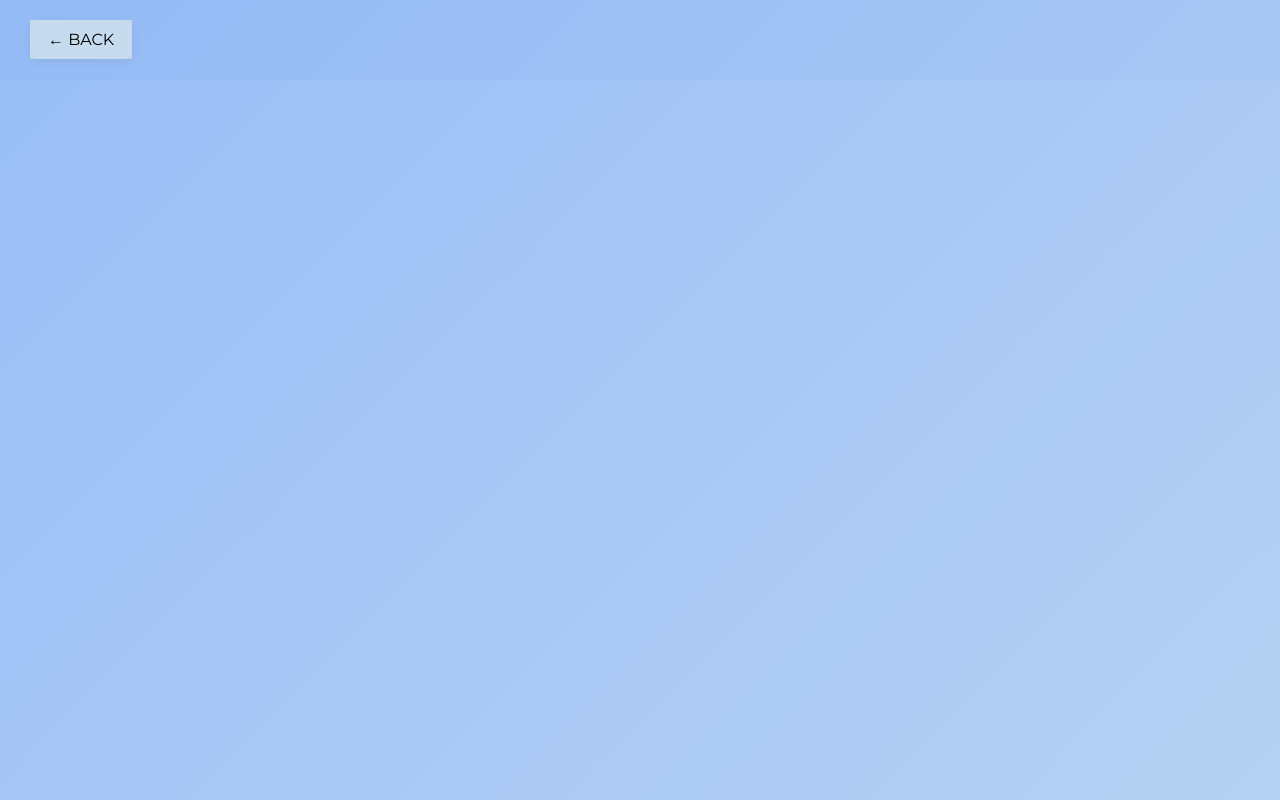
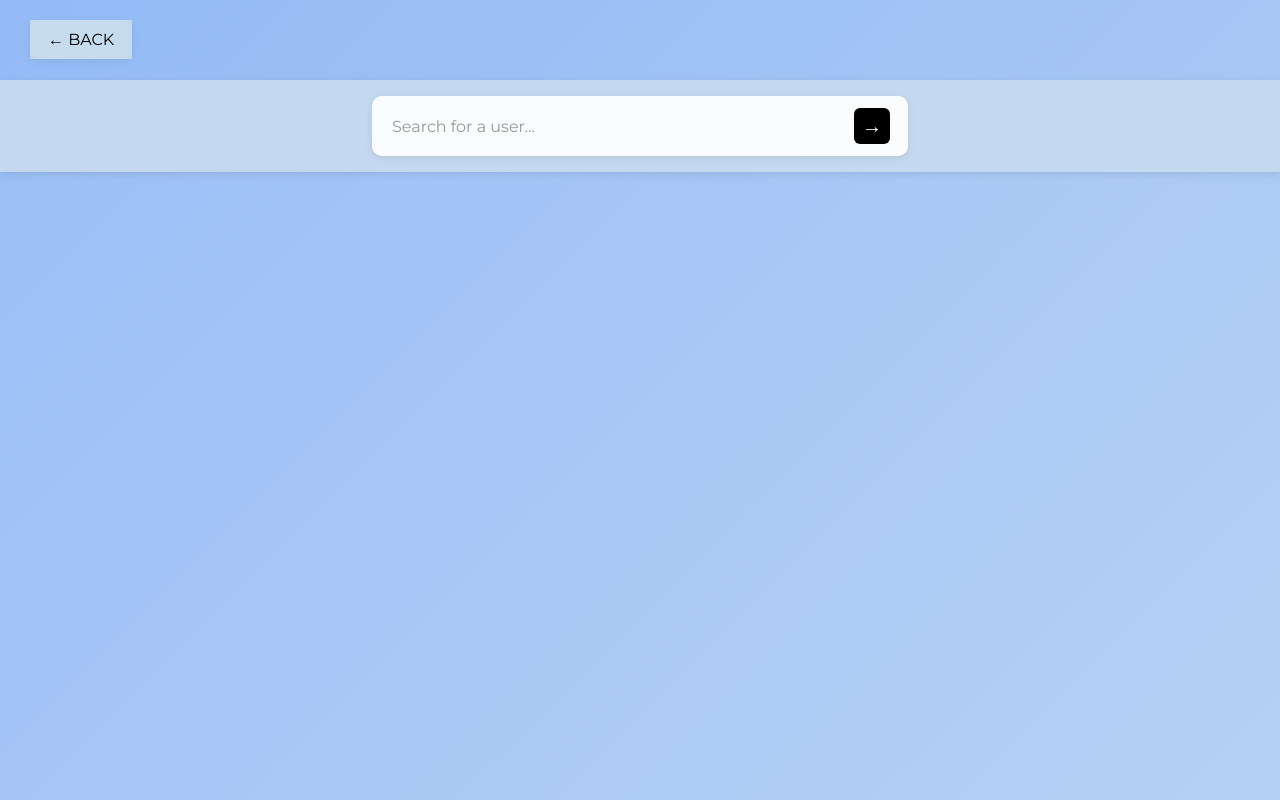
Before and after one commit to yasmincsun/comp490project, a React (Vite) app in the folder FrontEnd/: page /friends in a window 1280 px wide. Built offline with nearby package versions, Linux system fonts and the light colour scheme; sample sign-in values are in the browser's storage; the HTML template or start-up script is replaced by a standard one.

Commit message:
profile searching

```diff
--- a/FrontEnd/src/components/friendPage/friendPage.css
+++ b/FrontEnd/src/components/friendPage/friendPage.css
@@ -83,6 +83,197 @@
     padding-top: 80px;
 }
 
+/* Search bar styles */
+.friendpage-search-bar-container {
+    position: fixed;
+    top: 80px;
+    left: 0;
+    right: 0;
+    z-index: 150;
+    background: rgba(199, 219, 239, 0.92);
+    padding: 16px 30px;
+    display: flex;
+    justify-content: center;
+    box-shadow: 0 2px 8px rgba(0, 0, 0, 0.1);
+}
+
+.friendpage-search-bar {
+    display: flex;
+    align-items: center;
+    gap: 12px;
+    width: 100%;
+    max-width: 500px;
+    background: rgba(255, 255, 255, 0.9);
+    padding: 12px 18px;
+    border-radius: 10px;
+    box-shadow: 0 2px 8px rgba(0, 0, 0, 0.08);
+    font-family: 'Montserrat', sans-serif;
+}
+
+.friendpage-search-input {
+    flex: 1;
+    border: none;
+    background: transparent;
+    font-size: 16px;
+    font-family: 'Montserrat', sans-serif;
+    outline: none;
+    color: #333;
+}
+
+.friendpage-search-input::placeholder {
+    color: #999;
+}
+
+.friendpage-search-btn {
+    background: #000;
+    color: white;
+    border: none;
+    width: 36px;
+    height: 36px;
+    border-radius: 6px;
+    cursor: pointer;
+    font-size: 20px;
+    display: flex;
+    align-items: center;
+    justify-content: center;
+    transition: background 0.3s ease;
+    font-family: 'Montserrat', sans-serif;
+}
+
+.friendpage-search-btn:hover:not(:disabled) {
+    background: #333;
+}
+
+.friendpage-search-btn:disabled {
+    opacity: 0.6;
+    cursor: not-allowed;
+}
+
+/* Results gallery */
+.friendpage-gallery-container {
+    position: fixed;
+    top: 160px;
+    left: 0;
+    right: 0;
+    bottom: 0;
+    overflow-y: auto;
+    overflow-x: hidden;
+    padding: 40px 20px;
+    display: flex;
+    justify-content: center;
+    z-index: 100;
+}
+
+.friendpage-results-gallery {
+    display: flex;
+    flex-wrap: wrap;
+    gap: 24px;
+    justify-content: center;
+    width: 100%;
+    max-width: 1000px;
+    padding: 0 20px;
+}
+
+.friendpage-user-card {
+    background: rgba(255, 255, 255, 0.92);
+    border-radius: 12px;
+    padding: 20px;
+    box-shadow: 0 6px 20px rgba(0, 0, 0, 0.1);
+    width: 240px;
+    display: flex;
+    flex-direction: column;
+    gap: 16px;
+    align-items: center;
+    text-align: center;
+    transition: transform 0.3s ease, opacity 0.3s ease;
+    font-family: 'Montserrat', sans-serif;
+    cursor: pointer;
+}
+
+.friendpage-user-card:hover {
+    transform: translateY(-4px);
+    box-shadow: 0 8px 28px rgba(0, 0, 0, 0.15);
+}
+
+/* Animation for new results */
+@keyframes slideInUser {
+    from {
+        opacity: 0;
+        transform: scale(0.94) translateY(10px);
+    }
+    to {
+        opacity: 1;
+        transform: scale(1) translateY(0);
+    }
+}
+
+.friendpage-user-card.new {
+    animation: slideInUser 0.36s cubic-bezier(0.16, 0.84, 0.44, 1);
+}
+
+.friendpage-user-avatar {
+    width: 160px;
+    height: 160px;
+    border-radius: 8px;
+    overflow: hidden;
+    background: #f6f6f6;
+    display: flex;
+    align-items: center;
+    justify-content: center;
+    flex-shrink: 0;
+}
+
+.friendpage-user-avatar img {
+    width: 100%;
+    height: 100%;
+    object-fit: cover;
+}
+
+.friendpage-avatar-placeholder {
+    color: #999;
+    font-size: 14px;
+    text-align: center;
+}
+
+.friendpage-user-info {
+    display: flex;
+    flex-direction: column;
+    gap: 8px;
+    width: 100%;
+}
+
+.friendpage-user-username {
+    font-weight: 700;
+    font-size: 16px;
+    color: #333;
+    word-break: break-word;
+}
+
+.friendpage-user-bio {
+    color: #666;
+    font-size: 13px;
+    line-height: 1.4;
+    word-break: break-word;
+}
+
+/* Scrollbar styling for gallery */
+.friendpage-gallery-container::-webkit-scrollbar {
+    width: 8px;
+}
+
+.friendpage-gallery-container::-webkit-scrollbar-track {
+    background: transparent;
+}
+
+.friendpage-gallery-container::-webkit-scrollbar-thumb {
+    background: rgba(0, 0, 0, 0.2);
+    border-radius: 4px;
+}
+
+.friendpage-gallery-container::-webkit-scrollbar-thumb:hover {
+    background: rgba(0, 0, 0, 0.4);
+}
+
 .friendpage-left {
     flex: 1;
     width: 50%;
--- a/FrontEnd/src/components/friendPage/friendPage.jsx
+++ b/FrontEnd/src/components/friendPage/friendPage.jsx
@@ -5,14 +5,17 @@ import "./friendPage.css";
 /**
  * FriendPage Component
  * <p>
- * This page displays a two-column layout with posts on the left side
- * and a blank right side for future content. The page features a moving
- * gradient background similar to the home page.
+ * This page displays a user search feature where users can look up other users
+ * and view their profile information in a card-based gallery layout.
  */
 const FriendPage = () => {
     const navigate = useNavigate();
     const [bgColor, setBgColor] = useState("");
     const [isLoggedIn, setIsLoggedIn] = useState(false);
+    const [searchQuery, setSearchQuery] = useState("");
+    const [searchResults, setSearchResults] = useState([]);
+    const [loading, setLoading] = useState(false);
+    const [newResultIds, setNewResultIds] = useState(new Set());
 
     // Check if user is logged in
     useEffect(() => {
@@ -82,6 +85,60 @@ const FriendPage = () => {
         }
     };
 
+    // Utility: convert int color to hex
+    const intToHex = (colorInt) => {
+        if (colorInt === null || colorInt === undefined) return "#c4dbef";
+        const hex = Number(colorInt).toString(16).padStart(6, "0");
+        return "#" + hex;
+    };
+
+    // Search for users
+    const handleSearch = async () => {
+        if (!searchQuery.trim()) {
+            setSearchResults([]);
+            return;
+        }
+
+        setLoading(true);
+        try {
+            const token = localStorage.getItem("authToken");
+            const response = await fetch(
+                `http://127.0.0.1:8080/api/v1/profile/search?query=${encodeURIComponent(searchQuery)}`,
+                {
+                    headers: {
+                        Authorization: `Bearer ${token || ""}`,
+                    },
+                }
+            );
+
+            if (!response.ok) {
+                const msg = await response.text();
+                throw new Error(msg || `Search failed: ${response.status}`);
+            }
+
+            const results = await response.json();
+            setSearchResults(results);
+
+            // Mark all results as new for animation
+            setNewResultIds(new Set(results.map((r) => r.id)));
+
+            // Clear the animation flag after transition
+            setTimeout(() => setNewResultIds(new Set()), 360);
+        } catch (error) {
+            console.error("Search error:", error);
+            setSearchResults([]);
+        } finally {
+            setLoading(false);
+        }
+    };
+
+    // Handle Enter key in search input
+    const handleKeyPress = (e) => {
+        if (e.key === "Enter") {
+            handleSearch();
+        }
+    };
+
     // Determine gradient colors
     const defaultPrimary = "#c4dbefff";
     const defaultSecondary = "#8ab4f8";
@@ -111,7 +168,55 @@ const FriendPage = () => {
                 </button>
             </div>
 
-            {/* Two-column layout */}
+            {/* Search bar at top */}
+            <div className="friendpage-search-bar-container">
+                <div className="friendpage-search-bar">
+                    <input
+                        type="text"
+                        placeholder="Search for a user..."
+                        value={searchQuery}
+                        onChange={(e) => setSearchQuery(e.target.value)}
+                        onKeyPress={handleKeyPress}
+                        className="friendpage-search-input"
+                    />
+                    <button
+                        onClick={handleSearch}
+                        className="friendpage-search-btn"
+                        disabled={loading}
+                        title="Search"
+                    >
+                        →
+                    </button>
+                </div>
+            </div>
+
+            {/* Search results gallery */}
+            {searchResults.length > 0 && (
+                <div className="friendpage-gallery-container">
+                    <div className="friendpage-results-gallery">
+                        {searchResults.map((user) => (
+                            <div
+                                key={user.id}
+                                className={`friendpage-user-card ${newResultIds.has(user.id) ? 'new' : ''}`}
+                            >
+                                <div className="friendpage-user-avatar">
+                                    {user.profileImageUrl ? (
+                                        <img src={user.profileImageUrl} alt={user.username} onError={(e) => { e.target.style.display = 'none'; }} />
+                                    ) : (
+                                        <div className="friendpage-avatar-placeholder">No Photo</div>
+                                    )}
+                                </div>
+                                <div className="friendpage-user-info">
+                                    <div className="friendpage-user-username">{user.username}</div>
+                                    {user.bio && <div className="friendpage-user-bio">{user.bio}</div>}
+                                </div>
+                            </div>
+                        ))}
+                    </div>
+                </div>
+            )}
+
+            {/* Two-column layout (kept for future use) */}
             <div className="friendpage-content">
                 {/* Left column: Blank for now */}
                 <div className="friendpage-left"></div>
```
Also changed, not shown: 1 other file (tests, documents, lock files or other folders).
